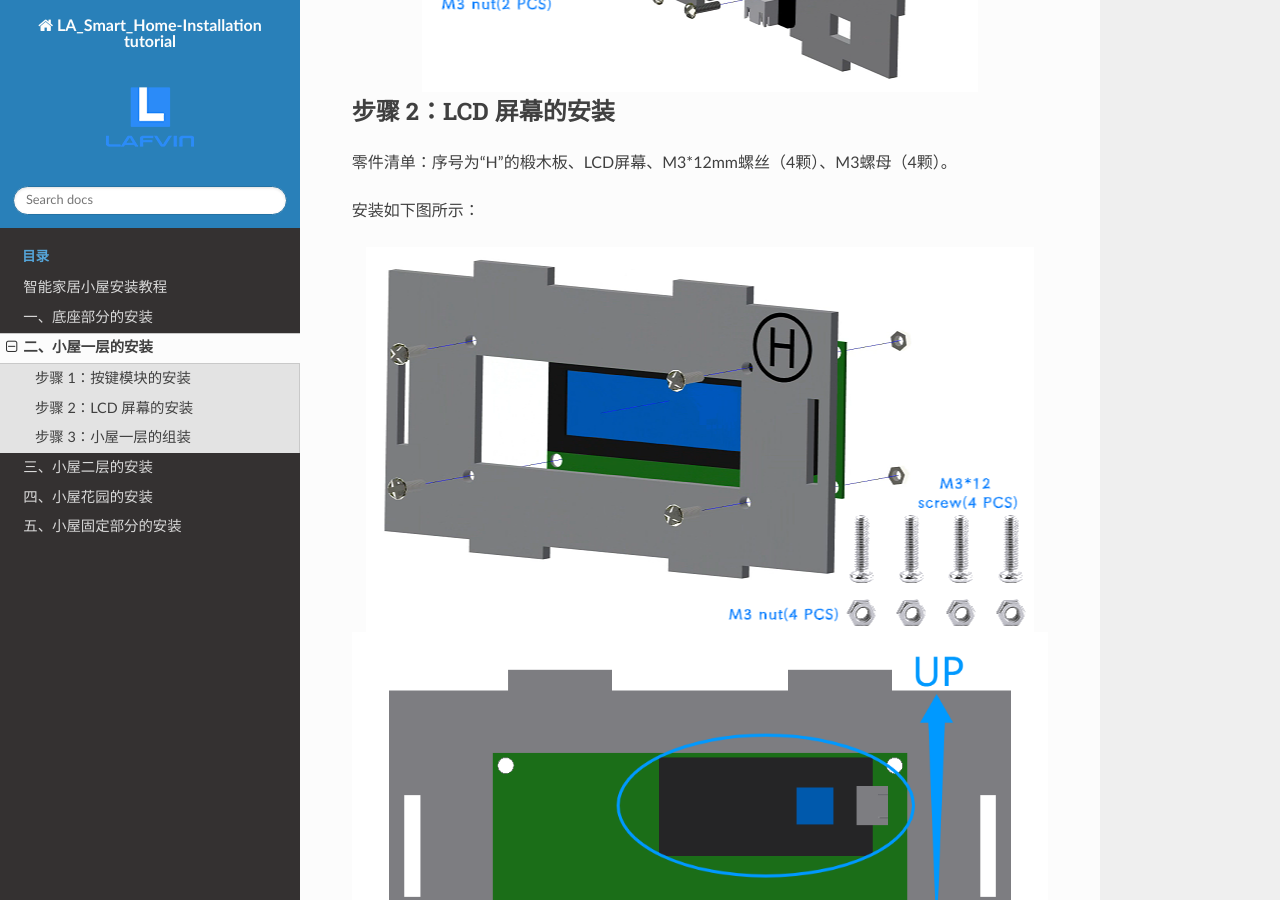
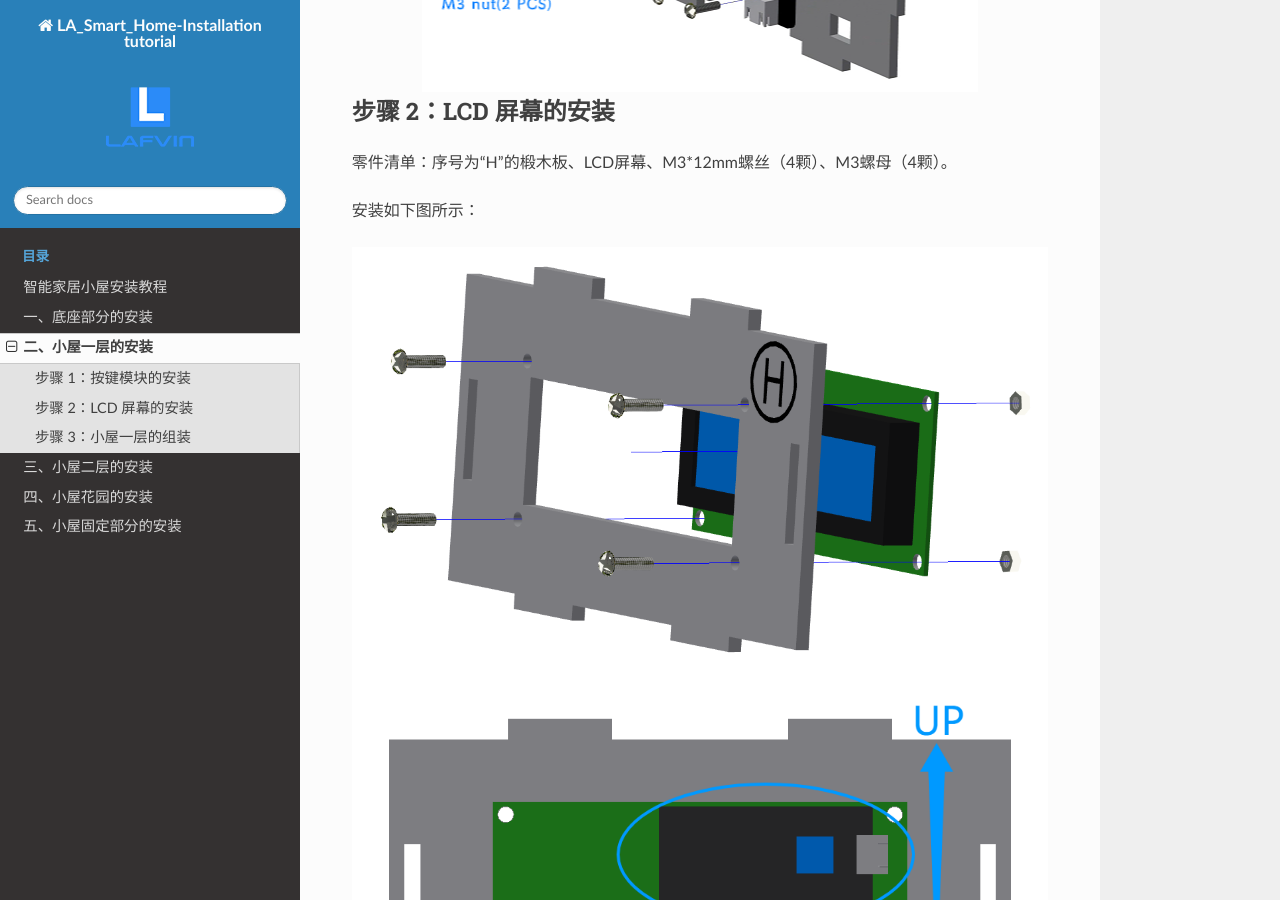
Before and after one commit to COLA508/LA-SMART_HOME, a Sphinx documentation site: the page built from docs/source/Floor1.rst, in a window 1280 px wide and 900 px high, scrolled down 578 px. Built offline with Sphinx 7.4.7 and the Read the Docs theme 3.1.0, drawn with Linux system fonts in a browser that asks for light colours.

Commit message:
Update Floor1.rst

```diff
--- a/docs/source/Floor1.rst
+++ b/docs/source/Floor1.rst
@@ -21,7 +21,7 @@
 
 安装如下图所示：
 
-.. image:: _static/屏幕带螺丝.png
+.. image:: _static/6屏幕安装.png
    :alt: LCD屏幕安装
    :align: center
 
@@ -29,7 +29,6 @@
 .. image:: _static/屏幕安装方向示意图.png
    :alt: LCD安装方向
    :align: center
-
 
 
 .. admonition:: 注意事项
```
